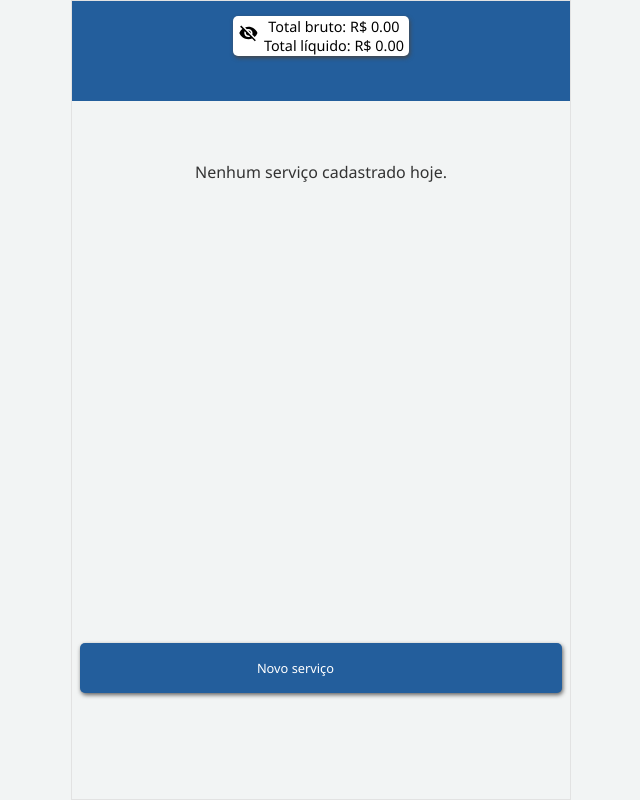
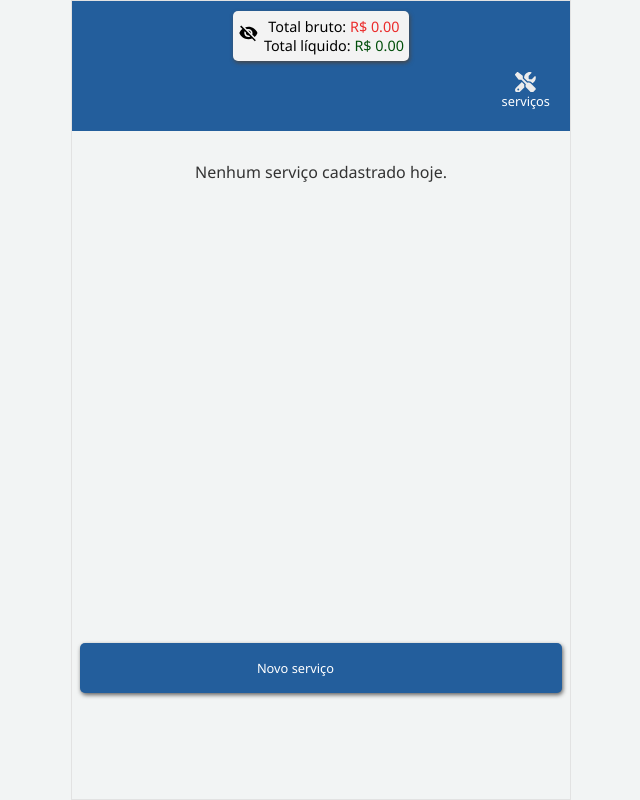
Before and after one commit to marceloguima/novo-cad-service, a React (Vite) app: page / in a window 1280 px wide. Shown: the whole page, without its empty margins (319-959 px from the left). Built offline with nearby package versions, Linux system fonts and the light colour scheme.

Commit message:
ajuste de espaçamento nos cards e cor

```diff
--- a/src/components/Card-servico/index.jsx
+++ b/src/components/Card-servico/index.jsx
@@ -1,5 +1,7 @@
 import "./style.css";
 // import Botao from "../Botao";
+import { TbHandFingerRight } from "react-icons/tb";
+
 
 const CardServico = (props) => {
     return (
@@ -37,7 +39,8 @@ const CardServico = (props) => {
                             </p>
                             <div className={props.obsClassName}>
                                 <p className="dados-card">
-                                    <span>Observação:</span>
+                                    <span>Observação: <TbHandFingerRight />
+</span>
                                     {props.obs}
                                 </p>
                             </div>
--- a/src/components/Card-servico/style.css
+++ b/src/components/Card-servico/style.css
@@ -43,6 +43,7 @@ font-weight: 700;
     display: flex;
     justify-content: center;
     position: relative;
+    margin-bottom: 20px;
 
 }
 
@@ -51,8 +52,14 @@ font-weight: 700;
     width: 100%;
     display: flex;
     justify-content: space-around;
+    margin-top: 15px;
 }
 
 .butons-card-servico button{
     height: 40px !important;
 }
+
+
+#campo-obs{
+    margin-top: 10px;
+}
--- a/src/components/Card-total/index.jsx
+++ b/src/components/Card-total/index.jsx
@@ -21,15 +21,15 @@ const toggleVisibility = () => {
 
             <div>
                 {isVisible ? (
-                   <p>Total bruto: R$ <span>{props.valor}</span></p>
+                   <p className="totais">Total bruto:  <span className="total-bruto">R$ {props.valor}</span></p>
                 ) : (
-                   <p>Total bruto: R$ <span>****</span></p>
+                   <p className="totais">Total bruto: R$ <span>****</span></p>
                 )}
 
               {isVisible ? (
-                   <p>Total líquido: R$ <span>{props.valorLiquido}</span></p>
+                   <p className="totais">Total líquido:<span className="total-liquido"> R$ {props.valorLiquido}</span></p>
                 ) : (
-                   <p>Total líquido: R$ <span>****</span></p>
+                   <p className="totais">Total líquido: R$ <span>****</span></p>
                 )}
 
 
--- a/src/components/Card-total/style.css
+++ b/src/components/Card-total/style.css
@@ -1,8 +1,8 @@
 .card-total {
-    max-width: 200px;
-    height: 40px;
+    max-width: 250px;
+    height: 60px;
     padding: 5px ;
-    background: #fff;
+    background: #f3f3f3;
     box-shadow: 1px 2px 4px #474747;
     display: flex;
     gap: 5px;
@@ -17,12 +17,26 @@
     justify-content: center;
 }
 
-.card-total div p, span {
+.totais {
     font-size: .9rem;
+}
+
+.card-total span{
+    font-weight: 500;
 }
 
 .btn-eye {
     background: transparent;
     border: none;
     font-size: 1.3rem;
+
 }
+
+
+.total-bruto{
+    color: #eb2b2b;
+}
+
+.total-liquido{
+    color: #004e0a;
+}
--- a/src/components/Header/style.css
+++ b/src/components/Header/style.css
@@ -2,11 +2,10 @@
 header{
   width: 100%;
   height: 130px;
-  /* margin-bottom: 30px; */
+  background: #235E9C;
 }
 
 .top{
-    background: #235E9C;
   width: 100%;
   color: #fff;
   display: flex;
--- a/src/components/NavBar/index.jsx
+++ b/src/components/NavBar/index.jsx
@@ -15,7 +15,7 @@ const NavBar = () => {
                 >
                     <li className="servicos-icon">
                         <FaScrewdriverWrench />
-                        <span>serviços</span>
+                        <span className="span-link-servicos">serviços</span>
                     </li>
                 </NavLink>
 
--- a/src/components/NavBar/style.css
+++ b/src/components/NavBar/style.css
@@ -9,6 +9,7 @@ nav ul {
     display: flex;
     justify-content: end;
     align-items: center;
+    height: 40px;
 }
 
 
@@ -22,13 +23,12 @@ a {
 a.link-inativo {
     color: #ffffff;
     font-size: 1.3rem;
-}
+    }
 
-a.link-ativo {
-    /* color: #ececec;
-    text-decoration: underline 3px;
-    font-weight: 700; */
-    display: none;
+    a.link-ativo {
+    font-size: 1.3rem;
+    color: #ececec;
+
 }
 
 .servicos-icon{
@@ -36,3 +36,8 @@ a.link-ativo {
     flex-direction: column;
     align-items: center;
 }
+
+.span-link-servicos{
+    color: #ffffff;
+    font-size: .8rem;
+}
--- a/src/routes/servicosDoDia/ServicosDoDia.jsx
+++ b/src/routes/servicosDoDia/ServicosDoDia.jsx
@@ -11,7 +11,6 @@ import gifLixeira from "../../assets/gif-lixeira.gif";
 import { IoIosArrowDown } from "react-icons/io";
 import { IoIosArrowUp } from "react-icons/io";
 import { GoAlertFill } from "react-icons/go";
-
 
 import { RiDeleteBin6Fill } from "react-icons/ri";
 import { MdModeEditOutline } from "react-icons/md";
--- a/src/routes/servicosDoDia/servicosDoDia.css
+++ b/src/routes/servicosDoDia/servicosDoDia.css
@@ -105,6 +105,7 @@
     padding: 5px;
     height: 80px;
     overflow-x: hidden;
+    margin-top: 10px;
 }
 
 .campo-obs p {
@@ -125,6 +126,7 @@
     overflow-x: hidden;
     font-weight: 500;
     background-color: #ff06061a;
+    margin-top: 10px;
 }
 
 
```
